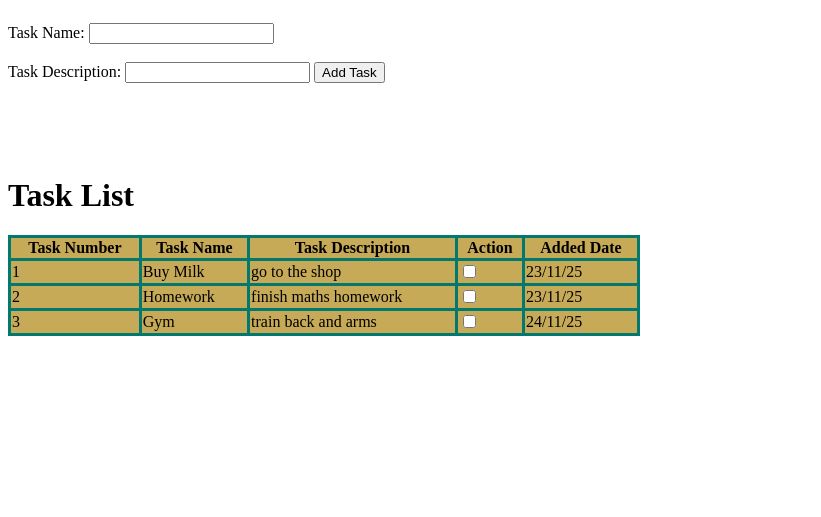
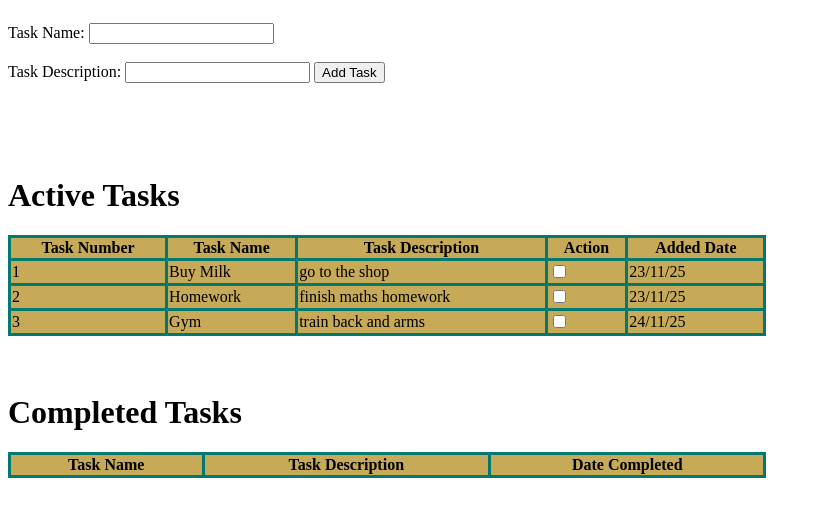
Before and after one commit to Marsad07/Flask_DeepDive, a Flask app: page / in a window 1280 px wide. Shown: the part 189-706 px from the top of the page, without its empty margins (0-821 px from the left). Run offline with Flask 3, Linux system fonts and the light colour scheme; lists and menus that the app fills with data are empty.

Commit message:
Day3: Created a new table Completed tasks and added a feature that removes tasks + moves task into completed table

```diff
--- a/flask_intro/app.py
+++ b/flask_intro/app.py
@@ -2,40 +2,41 @@ from flask import Flask, render_template, request, redirect, url_for
 from datetime import datetime
 
 tasks = [
-    {"number": 1, "name": "Buy Milk", "description": "go to the shop", "date": "23/11/25"},
-    {"number": 2, "name": "Homework", "description": "finish maths homework", "date": "23/11/25"},
-    {"number": 3, "name": "Gym", "description": "train back and arms", "date": "24/11/25"},
+    {"number": 1, "name": "Buy Milk", "description": "go to the shop", "date": "23/11/25", "completed": False},
+    {"number": 2, "name": "Homework", "description": "finish maths homework", "date": "23/11/25", "completed": False},
+    {"number": 3, "name": "Gym", "description": "train back and arms", "date": "24/11/25", "completed": False},
 ]
+completed_tasks = []
 
 app = Flask(__name__, template_folder='templates', static_folder='static')
 
 @app.route("/")
 def home():
-    return render_template("tasks.html", tasks=tasks)
+    return render_template("tasks.html", tasks=tasks, completed_tasks=completed_tasks)
 
 @app.route("/add", methods=["POST"])
 def add_task():
     name = request.form["Task Name"]
     description = request.form["Task Description"]
-    button = request.form["Add Task"]
     tasks.append({
         "number": len(tasks) + 1,
         "name": name,
         "description": description,
-        "date": datetime.now().strftime("%m/%d/%Y")
-
+        "date": datetime.now().strftime("%m/%d/%Y"),
+        "completed": False
     })
     return redirect(url_for("home"))
 
-@app.route("/delete", methods=["POST"])
-def delete_task():
-    task_number = int(request.form["Action"])
+@app.route("/complete", methods=["POST"])
+def complete_task():
+    task_number = int(request.form["task_number"])
     for task in tasks:
         if task["number"] == task_number:
+            task["completed"] = True
+            completed_tasks.append(task)
             tasks.remove(task)
             break
     return redirect(url_for("home"))
 
-
 if __name__ == "__main__":
     app.run(debug=True)
--- a/flask_intro/templates/tasks.html
+++ b/flask_intro/templates/tasks.html
@@ -14,7 +14,8 @@
 </head>
 <body>
 
-    <h1 style="text-align:center;">My Tasks <br><br> <br> </h1>
+    <h1 style="text-align:center;">My Tasks <br><br><br></h1>
+
 
     <h1>Add Task</h1>
     <form method="POST" action="/add">
@@ -23,11 +24,11 @@
         Task Description: <input type="text" name="Task Description">
         <button type="submit" name="Add Task" value="Add Task">Add Task</button>
     </form>
-    <br><br>
-    <br><br>
+    <br><br><br><br>
 
-    <h1>Task List</h1>
-    <table style="width:50%">
+
+    <h1>Active Tasks</h1>
+    <table style="width:60%">
         <tr>
             <th>Task Number</th>
             <th>Task Name</th>
@@ -41,15 +42,33 @@
             <td>{{ task.name }}</td>
             <td>{{ task.description }}</td>
             <td>
-                <form method="POST" action="/delete">
 
-                    <input type="checkbox" name="Action" value="{{ task.number }}" onclick="this.form.submit()">
+                <form method="POST" action="/complete">
+                    <input type="checkbox" name="task_number" value="{{ task.number }}" onclick="this.form.submit()">
                 </form>
             </td>
-
             <td>{{ task.date }}</td>
         </tr>
         {% endfor %}
     </table>
+    <br><br>
+
+
+    <h1>Completed Tasks</h1>
+    <table style="width:60%">
+        <tr>
+            <th>Task Name</th>
+            <th>Task Description</th>
+            <th>Date Completed</th>
+        </tr>
+        {% for task in completed_tasks %}
+        <tr>
+            <td>{{ task.name }}</td>
+            <td>{{ task.description }}</td>
+            <td>{{ task.date }}</td>
+        </tr>
+        {% endfor %}
+    </table>
+
 </body>
 </html>
```
